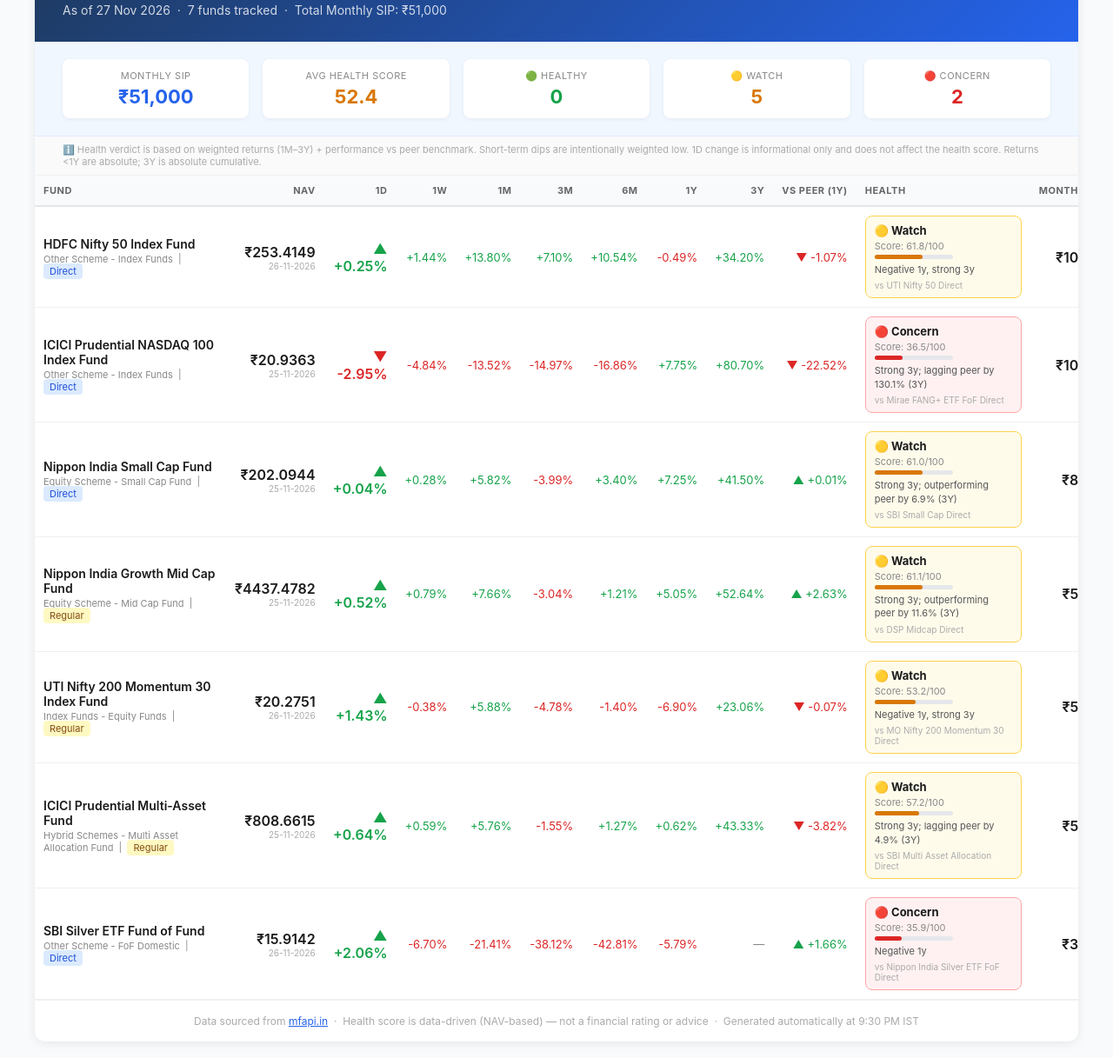
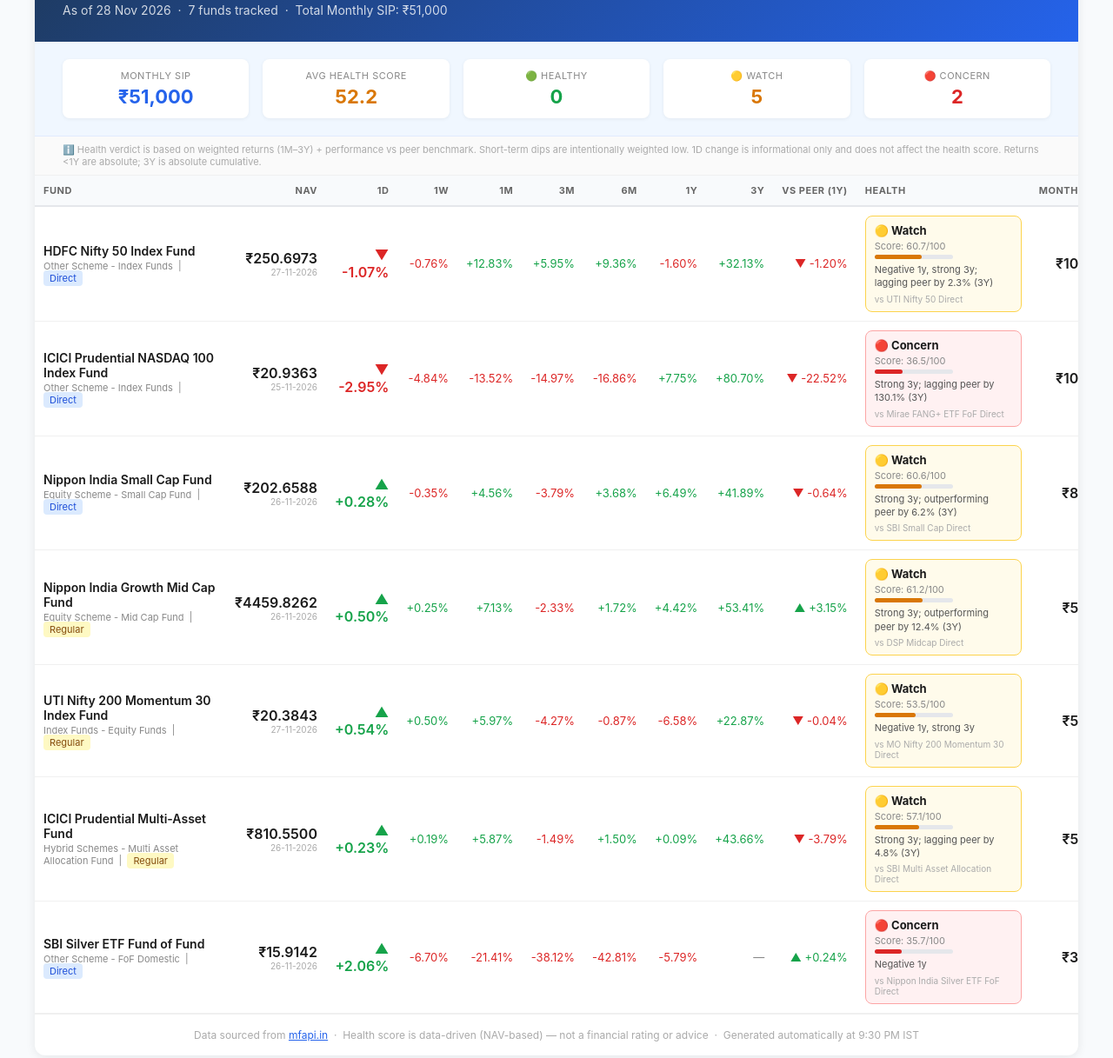
Before and after one commit to muralmu/mutual-fund-tracker, a plain HTML site: page index.html in a window 1280 px wide. Shown: the part 75-1292 px from the top of the page at 87% size. Drawn offline with Linux system fonts and the light colour scheme.

Commit message:
chore: daily fund report 2026-11-27

```diff
--- a/index.html
+++ b/index.html
@@ -3,7 +3,7 @@
 <head>
 <meta charset="UTF-8">
 <meta name="viewport" content="width=device-width, initial-scale=1.0">
-<title>Mutual Fund Daily Report — 27 Nov 2026</title>
+<title>Mutual Fund Daily Report — 28 Nov 2026</title>
 <style>
   body { font-family: -apple-system, BlinkMacSystemFont, 'Segoe UI', sans-serif; background:#f8fafc; margin:0; padding:20px; color:#1a1a1a; }
   .container { max-width:1200px; margin:0 auto; background:#fff; border-radius:12px; box-shadow:0 2px 12px rgba(0,0,0,0.08); overflow:hidden; }
@@ -28,7 +28,7 @@
 
   <div class="header">
     <h1>📊 Mutual Fund Daily Report</h1>
-    <p>As of 27 Nov 2026 &nbsp;·&nbsp; 7 funds tracked &nbsp;·&nbsp; Total Monthly SIP: ₹51,000</p>
+    <p>As of 28 Nov 2026 &nbsp;·&nbsp; 7 funds tracked &nbsp;·&nbsp; Total Monthly SIP: ₹51,000</p>
   </div>
 
   <div class="summary">
@@ -38,7 +38,7 @@
     </div>
     <div class="summary-card">
       <div class="label">Avg Health Score</div>
-      <div class="value" style="color:#d97706;">52.4</div>
+      <div class="value" style="color:#d97706;">52.2</div>
     </div>
     <div class="summary-card">
       <div class="label">🟢 Healthy</div>
@@ -86,27 +86,27 @@
                 <div style="font-size:11px;color:#888;margin-top:2px;">Other Scheme - Index Funds &nbsp;|&nbsp; <span style="background:#dbeafe;color:#1d4ed8;padding:2px 7px;border-radius:4px;font-size:11px;">Direct</span></div>
             </td>
             <td style="text-align:right;padding:8px 10px;">
-              <div style="font-weight:600;">₹253.4149</div>
-              <div style="font-size:10px;color:#aaa;">26-11-2026</div>
+              <div style="font-weight:600;">₹250.6973</div>
+              <div style="font-size:10px;color:#aaa;">27-11-2026</div>
             </td>
-            <td style="text-align:right;padding:8px 10px;color:#16a34a;font-weight:600;">▲ +0.25%</td>
-            <td style="text-align:right;color:#16a34a;padding:8px 10px;font-size:13px;">+1.44%</td>
-            <td style="text-align:right;color:#16a34a;padding:8px 10px;font-size:13px;">+13.80%</td>
-            <td style="text-align:right;color:#16a34a;padding:8px 10px;font-size:13px;">+7.10%</td>
-            <td style="text-align:right;color:#16a34a;padding:8px 10px;font-size:13px;">+10.54%</td>
-            <td style="text-align:right;color:#dc2626;padding:8px 10px;font-size:13px;">-0.49%</td>
-            <td style="text-align:right;color:#16a34a;padding:8px 10px;font-size:13px;">+34.20%</td>
-            <td style="text-align:right;padding:8px 10px;color:#dc2626;font-size:13px;">▼ -1.07%</td>
+            <td style="text-align:right;padding:8px 10px;color:#dc2626;font-weight:600;">▼ -1.07%</td>
+            <td style="text-align:right;color:#dc2626;padding:8px 10px;font-size:13px;">-0.76%</td>
+            <td style="text-align:right;color:#16a34a;padding:8px 10px;font-size:13px;">+12.83%</td>
+            <td style="text-align:right;color:#16a34a;padding:8px 10px;font-size:13px;">+5.95%</td>
+            <td style="text-align:right;color:#16a34a;padding:8px 10px;font-size:13px;">+9.36%</td>
+            <td style="text-align:right;color:#dc2626;padding:8px 10px;font-size:13px;">-1.60%</td>
+            <td style="text-align:right;color:#16a34a;padding:8px 10px;font-size:13px;">+32.13%</td>
+            <td style="text-align:right;padding:8px 10px;color:#dc2626;font-size:13px;">▼ -1.20%</td>
 
         <td style="padding:10px;min-width:180px;">
           <div style="background:#fffbeb;border:1px solid #fcd34d;border-radius:8px;padding:8px 10px;">
             <div style="font-size:13px;font-weight:700;">🟡 Watch</div>
 
-    <div style="font-size:11px;color:#888;margin-top:3px;">Score: 61.8/100</div>
+    <div style="font-size:11px;color:#888;margin-top:3px;">Score: 60.7/100</div>
     <div style="background:#e5e7eb;border-radius:4px;height:5px;margin-top:3px;width:90px;">
-      <div style="background:#d97706;width:61%;height:5px;border-radius:4px;"></div>
+      <div style="background:#d97706;width:60%;height:5px;border-radius:4px;"></div>
     </div>
-            <div style="font-size:11px;color:#555;margin-top:5px;line-height:1.4;">Negative 1y, strong 3y</div>
+            <div style="font-size:11px;color:#555;margin-top:5px;line-height:1.4;">Negative 1y, strong 3y; lagging peer by 2.3% (3Y)</div>
             <div style="font-size:10px;color:#aaa;margin-top:4px;">vs UTI Nifty 50 Direct</div>
           </div>
         </td>
@@ -150,27 +150,27 @@
                 <div style="font-size:11px;color:#888;margin-top:2px;">Equity Scheme - Small Cap Fund &nbsp;|&nbsp; <span style="background:#dbeafe;color:#1d4ed8;padding:2px 7px;border-radius:4px;font-size:11px;">Direct</span></div>
             </td>
             <td style="text-align:right;padding:8px 10px;">
-              <div style="font-weight:600;">₹202.0944</div>
-              <div style="font-size:10px;color:#aaa;">25-11-2026</div>
+              <div style="font-weight:600;">₹202.6588</div>
+              <div style="font-size:10px;color:#aaa;">26-11-2026</div>
             </td>
-            <td style="text-align:right;padding:8px 10px;color:#16a34a;font-weight:600;">▲ +0.04%</td>
-            <td style="text-align:right;color:#16a34a;padding:8px 10px;font-size:13px;">+0.28%</td>
-            <td style="text-align:right;color:#16a34a;padding:8px 10px;font-size:13px;">+5.82%</td>
-            <td style="text-align:right;color:#dc2626;padding:8px 10px;font-size:13px;">-3.99%</td>
-            <td style="text-align:right;color:#16a34a;padding:8px 10px;font-size:13px;">+3.40%</td>
-            <td style="text-align:right;color:#16a34a;padding:8px 10px;font-size:13px;">+7.25%</td>
-            <td style="text-align:right;color:#16a34a;padding:8px 10px;font-size:13px;">+41.50%</td>
-            <td style="text-align:right;padding:8px 10px;color:#16a34a;font-size:13px;">▲ +0.01%</td>
+            <td style="text-align:right;padding:8px 10px;color:#16a34a;font-weight:600;">▲ +0.28%</td>
+            <td style="text-align:right;color:#dc2626;padding:8px 10px;font-size:13px;">-0.35%</td>
+            <td style="text-align:right;color:#16a34a;padding:8px 10px;font-size:13px;">+4.56%</td>
+            <td style="text-align:right;color:#dc2626;padding:8px 10px;font-size:13px;">-3.79%</td>
+            <td style="text-align:right;color:#16a34a;padding:8px 10px;font-size:13px;">+3.68%</td>
+            <td style="text-align:right;color:#16a34a;padding:8px 10px;font-size:13px;">+6.49%</td>
+            <td style="text-align:right;color:#16a34a;padding:8px 10px;font-size:13px;">+41.89%</td>
+            <td style="text-align:right;padding:8px 10px;color:#dc2626;font-size:13px;">▼ -0.64%</td>
 
         <td style="padding:10px;min-width:180px;">
           <div style="background:#fffbeb;border:1px solid #fcd34d;border-radius:8px;padding:8px 10px;">
             <div style="font-size:13px;font-weight:700;">🟡 Watch</div>
 
-    <div style="font-size:11px;color:#888;margin-top:3px;">Score: 61.0/100</div>
+    <div style="font-size:11px;color:#888;margin-top:3px;">Score: 60.6/100</div>
     <div style="background:#e5e7eb;border-radius:4px;height:5px;margin-top:3px;width:90px;">
-      <div style="background:#d97706;width:61%;height:5px;border-radius:4px;"></div>
+      <div style="background:#d97706;width:60%;height:5px;border-radius:4px;"></div>
     </div>
-            <div style="font-size:11px;color:#555;margin-top:5px;line-height:1.4;">Strong 3y; outperforming peer by 6.9% (3Y)</div>
+            <div style="font-size:11px;color:#555;margin-top:5px;line-height:1.4;">Strong 3y; outperforming peer by 6.2% (3Y)</div>
             <div style="font-size:10px;color:#aaa;margin-top:4px;">vs SBI Small Cap Direct</div>
           </div>
         </td>
@@ -182,27 +182,27 @@
                 <div style="font-size:11px;color:#888;margin-top:2px;">Equity Scheme - Mid Cap Fund &nbsp;|&nbsp; <span style="background:#fef9c3;color:#854d0e;padding:2px 7px;border-radius:4px;font-size:11px;">Regular</span></div>
             </td>
             <td style="text-align:right;padding:8px 10px;">
-              <div style="font-weight:600;">₹4437.4782</div>
-              <div style="font-size:10px;color:#aaa;">25-11-2026</div>
+              <div style="font-weight:600;">₹4459.8262</div>
+              <div style="font-size:10px;color:#aaa;">26-11-2026</div>
             </td>
-            <td style="text-align:right;padding:8px 10px;color:#16a34a;font-weight:600;">▲ +0.52%</td>
-            <td style="text-align:right;color:#16a34a;padding:8px 10px;font-size:13px;">+0.79%</td>
-            <td style="text-align:right;color:#16a34a;padding:8px 10px;font-size:13px;">+7.66%</td>
-            <td style="text-align:right;color:#dc2626;padding:8px 10px;font-size:13px;">-3.04%</td>
-            <td style="text-align:right;color:#16a34a;padding:8px 10px;font-size:13px;">+1.21%</td>
-            <td style="text-align:right;color:#16a34a;padding:8px 10px;font-size:13px;">+5.05%</td>
-            <td style="text-align:right;color:#16a34a;padding:8px 10px;font-size:13px;">+52.64%</td>
-            <td style="text-align:right;padding:8px 10px;color:#16a34a;font-size:13px;">▲ +2.63%</td>
+            <td style="text-align:right;padding:8px 10px;color:#16a34a;font-weight:600;">▲ +0.50%</td>
+            <td style="text-align:right;color:#16a34a;padding:8px 10px;font-size:13px;">+0.25%</td>
+            <td style="text-align:right;color:#16a34a;padding:8px 10px;font-size:13px;">+7.13%</td>
+            <td style="text-align:right;color:#dc2626;padding:8px 10px;font-size:13px;">-2.33%</td>
+            <td style="text-align:right;color:#16a34a;padding:8px 10px;font-size:13px;">+1.72%</td>
+            <td style="text-align:right;color:#16a34a;padding:8px 10px;font-size:13px;">+4.42%</td>
+            <td style="text-align:right;color:#16a34a;padding:8px 10px;font-size:13px;">+53.41%</td>
+            <td style="text-align:right;padding:8px 10px;color:#16a34a;font-size:13px;">▲ +3.15%</td>
 
         <td style="padding:10px;min-width:180px;">
           <div style="background:#fffbeb;border:1px solid #fcd34d;border-radius:8px;padding:8px 10px;">
             <div style="font-size:13px;font-weight:700;">🟡 Watch</div>
 
-    <div style="font-size:11px;color:#888;margin-top:3px;">Score: 61.1/100</div>
+    <div style="font-size:11px;color:#888;margin-top:3px;">Score: 61.2/100</div>
     <div style="background:#e5e7eb;border-radius:4px;height:5px;margin-top:3px;width:90px;">
       <div style="background:#d97706;width:61%;height:5px;border-radius:4px;"></div>
     </div>
-            <div style="font-size:11px;color:#555;margin-top:5px;line-height:1.4;">Strong 3y; outperforming peer by 11.6% (3Y)</div>
+            <div style="font-size:11px;color:#555;margin-top:5px;line-height:1.4;">Strong 3y; outperforming peer by 12.4% (3Y)</div>
             <div style="font-size:10px;color:#aaa;margin-top:4px;">vs DSP Midcap Direct</div>
           </div>
         </td>
@@ -214,23 +214,23 @@
                 <div style="font-size:11px;color:#888;margin-top:2px;">Index Funds - Equity Funds &nbsp;|&nbsp; <span style="background:#fef9c3;color:#854d0e;padding:2px 7px;border-radius:4px;font-size:11px;">Regular</span></div>
             </td>
             <td style="text-align:right;padding:8px 10px;">
-              <div style="font-weight:600;">₹20.2751</div>
-              <div style="font-size:10px;color:#aaa;">26-11-2026</div>
+              <div style="font-weight:600;">₹20.3843</div>
+              <div style="font-size:10px;color:#aaa;">27-11-2026</div>
             </td>
-            <td style="text-align:right;padding:8px 10px;color:#16a34a;font-weight:600;">▲ +1.43%</td>
-            <td style="text-align:right;color:#dc2626;padding:8px 10px;font-size:13px;">-0.38%</td>
-            <td style="text-align:right;color:#16a34a;padding:8px 10px;font-size:13px;">+5.88%</td>
-            <td style="text-align:right;color:#dc2626;padding:8px 10px;font-size:13px;">-4.78%</td>
-            <td style="text-align:right;color:#dc2626;padding:8px 10px;font-size:13px;">-1.40%</td>
-            <td style="text-align:right;color:#dc2626;padding:8px 10px;font-size:13px;">-6.90%</td>
-            <td style="text-align:right;color:#16a34a;padding:8px 10px;font-size:13px;">+23.06%</td>
-            <td style="text-align:right;padding:8px 10px;color:#dc2626;font-size:13px;">▼ -0.07%</td>
+            <td style="text-align:right;padding:8px 10px;color:#16a34a;font-weight:600;">▲ +0.54%</td>
+            <td style="text-align:right;color:#16a34a;padding:8px 10px;font-size:13px;">+0.50%</td>
+            <td style="text-align:right;color:#16a34a;padding:8px 10px;font-size:13px;">+5.97%</td>
+            <td style="text-align:right;color:#dc2626;padding:8px 10px;font-size:13px;">-4.27%</td>
+            <td style="text-align:right;color:#dc2626;padding:8px 10px;font-size:13px;">-0.87%</td>
+            <td style="text-align:right;color:#dc2626;padding:8px 10px;font-size:13px;">-6.58%</td>
+            <td style="text-align:right;color:#16a34a;padding:8px 10px;font-size:13px;">+22.87%</td>
+            <td style="text-align:right;padding:8px 10px;color:#dc2626;font-size:13px;">▼ -0.04%</td>
 
         <td style="padding:10px;min-width:180px;">
           <div style="background:#fffbeb;border:1px solid #fcd34d;border-radius:8px;padding:8px 10px;">
             <div style="font-size:13px;font-weight:700;">🟡 Watch</div>
 
-    <div style="font-size:11px;color:#888;margin-top:3px;">Score: 53.2/100</div>
+    <div style="font-size:11px;color:#888;margin-top:3px;">Score: 53.5/100</div>
     <div style="background:#e5e7eb;border-radius:4px;height:5px;margin-top:3px;width:90px;">
       <div style="background:#d97706;width:53%;height:5px;border-radius:4px;"></div>
     </div>
@@ -246,27 +246,27 @@
                 <div style="font-size:11px;color:#888;margin-top:2px;">Hybrid Schemes - Multi Asset Allocation Fund &nbsp;|&nbsp; <span style="background:#fef9c3;color:#854d0e;padding:2px 7px;border-radius:4px;font-size:11px;">Regular</span></div>
             </td>
             <td style="text-align:right;padding:8px 10px;">
-              <div style="font-weight:600;">₹808.6615</div>
-              <div style="font-size:10px;color:#aaa;">25-11-2026</div>
+              <div style="font-weight:600;">₹810.5500</div>
+              <div style="font-size:10px;color:#aaa;">26-11-2026</div>
             </td>
-            <td style="text-align:right;padding:8px 10px;color:#16a34a;font-weight:600;">▲ +0.64%</td>
-            <td style="text-align:right;color:#16a34a;padding:8px 10px;font-size:13px;">+0.59%</td>
-            <td style="text-align:right;color:#16a34a;padding:8px 10px;font-size:13px;">+5.76%</td>
-            <td style="text-align:right;color:#dc2626;padding:8px 10px;font-size:13px;">-1.55%</td>
-            <td style="text-align:right;color:#16a34a;padding:8px 10px;font-size:13px;">+1.27%</td>
-            <td style="text-align:right;color:#16a34a;padding:8px 10px;font-size:13px;">+0.62%</td>
-            <td style="text-align:right;color:#16a34a;padding:8px 10px;font-size:13px;">+43.33%</td>
-            <td style="text-align:right;padding:8px 10px;color:#dc2626;font-size:13px;">▼ -3.82%</td>
+            <td style="text-align:right;padding:8px 10px;color:#16a34a;font-weight:600;">▲ +0.23%</td>
+            <td style="text-align:right;color:#16a34a;padding:8px 10px;font-size:13px;">+0.19%</td>
+            <td style="text-align:right;color:#16a34a;padding:8px 10px;font-size:13px;">+5.87%</td>
+            <td style="text-align:right;color:#dc2626;padding:8px 10px;font-size:13px;">-1.49%</td>
+            <td style="text-align:right;color:#16a34a;padding:8px 10px;font-size:13px;">+1.50%</td>
+            <td style="text-align:right;color:#16a34a;padding:8px 10px;font-size:13px;">+0.09%</td>
+            <td style="text-align:right;color:#16a34a;padding:8px 10px;font-size:13px;">+43.66%</td>
+            <td style="text-align:right;padding:8px 10px;color:#dc2626;font-size:13px;">▼ -3.79%</td>
 
         <td style="padding:10px;min-width:180px;">
           <div style="background:#fffbeb;border:1px solid #fcd34d;border-radius:8px;padding:8px 10px;">
             <div style="font-size:13px;font-weight:700;">🟡 Watch</div>
 
-    <div style="font-size:11px;color:#888;margin-top:3px;">Score: 57.2/100</div>
+    <div style="font-size:11px;color:#888;margin-top:3px;">Score: 57.1/100</div>
     <div style="background:#e5e7eb;border-radius:4px;height:5px;margin-top:3px;width:90px;">
       <div style="background:#d97706;width:57%;height:5px;border-radius:4px;"></div>
     </div>
-            <div style="font-size:11px;color:#555;margin-top:5px;line-height:1.4;">Strong 3y; lagging peer by 4.9% (3Y)</div>
+            <div style="font-size:11px;color:#555;margin-top:5px;line-height:1.4;">Strong 3y; lagging peer by 4.8% (3Y)</div>
             <div style="font-size:10px;color:#aaa;margin-top:4px;">vs SBI Multi Asset Allocation Direct</div>
           </div>
         </td>
@@ -288,13 +288,13 @@
             <td style="text-align:right;color:#dc2626;padding:8px 10px;font-size:13px;">-42.81%</td>
             <td style="text-align:right;color:#dc2626;padding:8px 10px;font-size:13px;">-5.79%</td>
             <td style="text-align:right;color:#888888;padding:8px 10px;font-size:13px;">—</td>
-            <td style="text-align:right;padding:8px 10px;color:#16a34a;font-size:13px;">▲ +1.66%</td>
+            <td style="text-align:right;padding:8px 10px;color:#16a34a;font-size:13px;">▲ +0.24%</td>
 
         <td style="padding:10px;min-width:180px;">
           <div style="background:#fff1f2;border:1px solid #fca5a5;border-radius:8px;padding:8px 10px;">
             <div style="font-size:13px;font-weight:700;">🔴 Concern</div>
 
-    <div style="font-size:11px;color:#888;margin-top:3px;">Score: 35.9/100</div>
+    <div style="font-size:11px;color:#888;margin-top:3px;">Score: 35.7/100</div>
     <div style="background:#e5e7eb;border-radius:4px;height:5px;margin-top:3px;width:90px;">
       <div style="background:#dc2626;width:35%;height:5px;border-radius:4px;"></div>
     </div>
```
